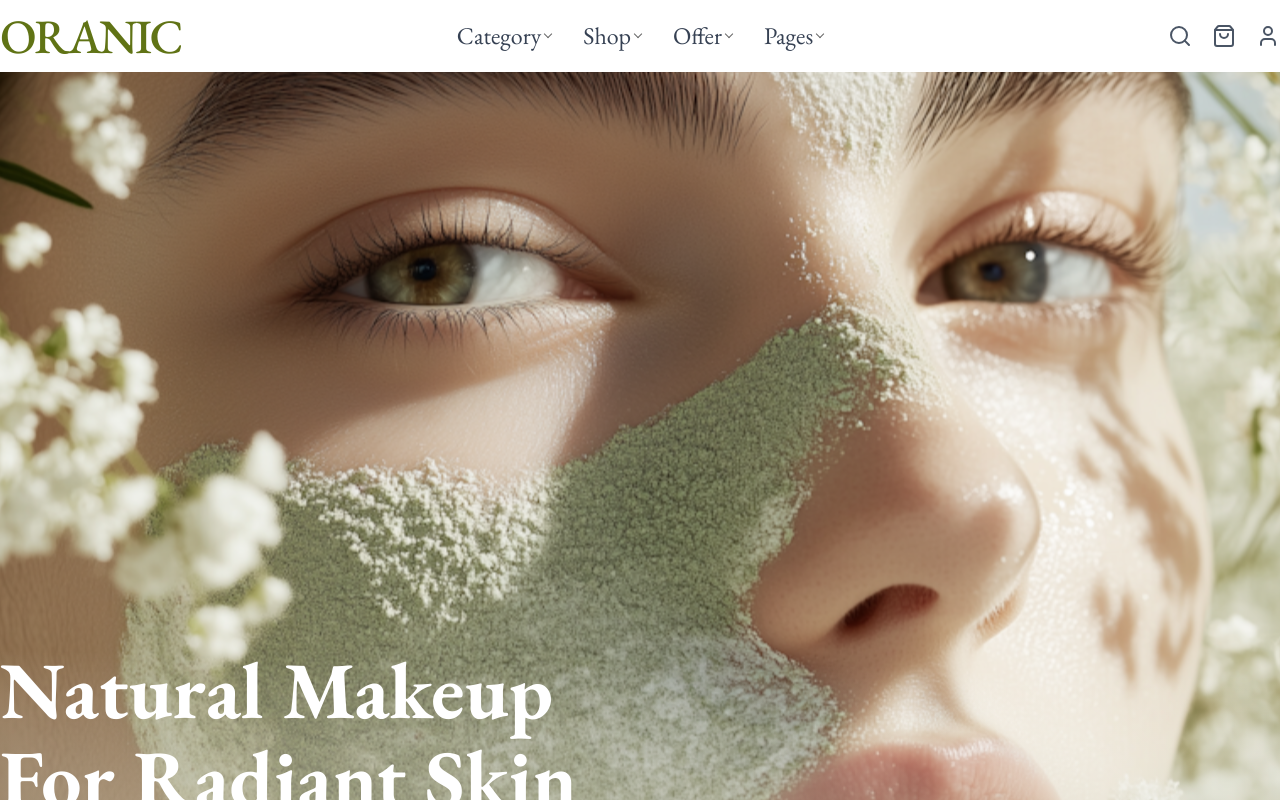
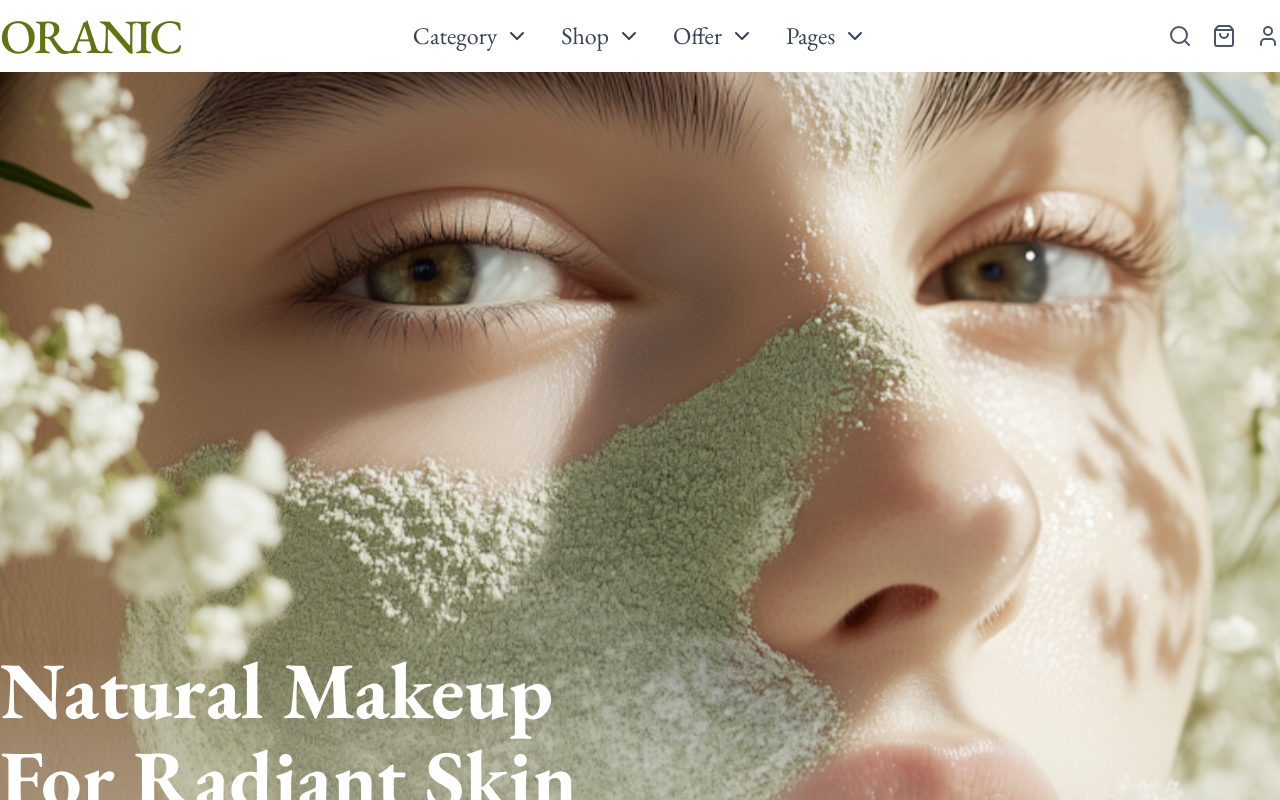
Before and after one commit to kader009/oranic, a Next.js app: page / in a window 1280 px wide. Shown: the top 800 px of the page. Built offline with nearby package versions, Linux system fonts and the light colour scheme.

Commit message:
category tag name overflow issue resolve

```diff
--- a/src/components/home/Categories.tsx
+++ b/src/components/home/Categories.tsx
@@ -78,7 +78,7 @@ const Categories = () => {
               </div>
 
               {/* Category Name Glassmorphism Box */}
-              <div className="absolute bottom-6 left-0 right-0 flex justify-center transform group-hover:-translate-y-1 transition-transform duration-500">
+              <div className="absolute bottom-6 left-0 right-0 flex justify-center">
                 <div className="w-[270px] h-[72px] bg-white/10 backdrop-blur-[25px] rounded-[12px] flex items-center justify-start px-6 text-white border border-white/20 shadow-[0_8px_32px_0_rgba(0,0,0,0.3)]">
                   <h3 className="text-lg md:text-xl font-bold uppercase tracking-widest">
                     {cat.name}
--- a/src/components/home/Hero.tsx
+++ b/src/components/home/Hero.tsx
@@ -26,7 +26,7 @@ const Hero = () => {
               Ponds face wash for women removes all traces of pollution, dirt,
               and <br /> impurities to give you a fresh and clean complexion.
             </p>
-            <button className="bg-primary hover:bg-primary/90 text-white w-[217px] h-[66px] rounded-[44px] flex items-center justify-center gap-2 transition-all transform hover:scale-105 font-medium text-[28px]">
+            <button className="bg-primary hover:bg-primary/90 text-white w-[217px] h-[66px] rounded-[44px] flex items-center justify-center gap-2 transition-all transform hover:scale-105 font-medium text-[28px] cursor-pointer">
               Shop Now
               <ChevronRight size={24} />
             </button>
--- a/src/components/shared/Navbar.tsx
+++ b/src/components/shared/Navbar.tsx
@@ -1,6 +1,6 @@
+import { Search, ShoppingBag, User, ChevronDown } from 'lucide-react';
+import Container from '../ui/Container';
 import Link from 'next/link';
-import { Search, ShoppingBag, User } from 'lucide-react';
-import Container from '../ui/Container';
 
 const Navbar = () => {
   return (
@@ -13,22 +13,34 @@ const Navbar = () => {
 
         {/* Menu Links */}
         <div className="hidden md:flex items-center gap-8 text-gray-700">
-          <div className="group relative cursor-pointer hover:text-primary flex items-center gap-1 text-[24px] font-normal">
+          <Link
+            href="#"
+            className="group relative cursor-pointer hover:text-primary flex items-center gap-[8px] text-[24px] font-normal"
+          >
             Category
-            <span className="w-1.5 h-1.5 border-r border-b border-black rotate-45 mb-1 opacity-60"></span>
-          </div>
-          <div className="group relative cursor-pointer hover:text-primary flex items-center gap-1 text-[24px] font-normal">
+            <ChevronDown size={24} />
+          </Link>
+          <Link
+            href="#"
+            className="group relative cursor-pointer hover:text-primary flex items-center gap-[8px] text-[24px] font-normal"
+          >
             Shop
-            <span className="w-1.5 h-1.5 border-r border-b border-black rotate-45 mb-1 opacity-60"></span>
-          </div>
-          <div className="group relative cursor-pointer hover:text-primary flex items-center gap-1 text-[24px] font-normal">
+            <ChevronDown size={24} />
+          </Link>
+          <Link
+            href="#"
+            className="group relative cursor-pointer hover:text-primary flex items-center gap-[8px] text-[24px] font-normal"
+          >
             Offer
-            <span className="w-1.5 h-1.5 border-r border-b border-black rotate-45 mb-1 opacity-60"></span>
-          </div>
-          <div className="group relative cursor-pointer hover:text-primary flex items-center gap-1 text-[24px] font-normal">
+            <ChevronDown size={24} />
+          </Link>
+          <Link
+            href="#"
+            className="group relative cursor-pointer hover:text-primary flex items-center gap-[8px] text-[24px] font-normal"
+          >
             Pages
-            <span className="w-1.5 h-1.5 border-r border-b border-black rotate-45 mb-1 opacity-60"></span>
-          </div>
+            <ChevronDown size={24} />
+          </Link>
         </div>
 
         {/* Icons */}
```
